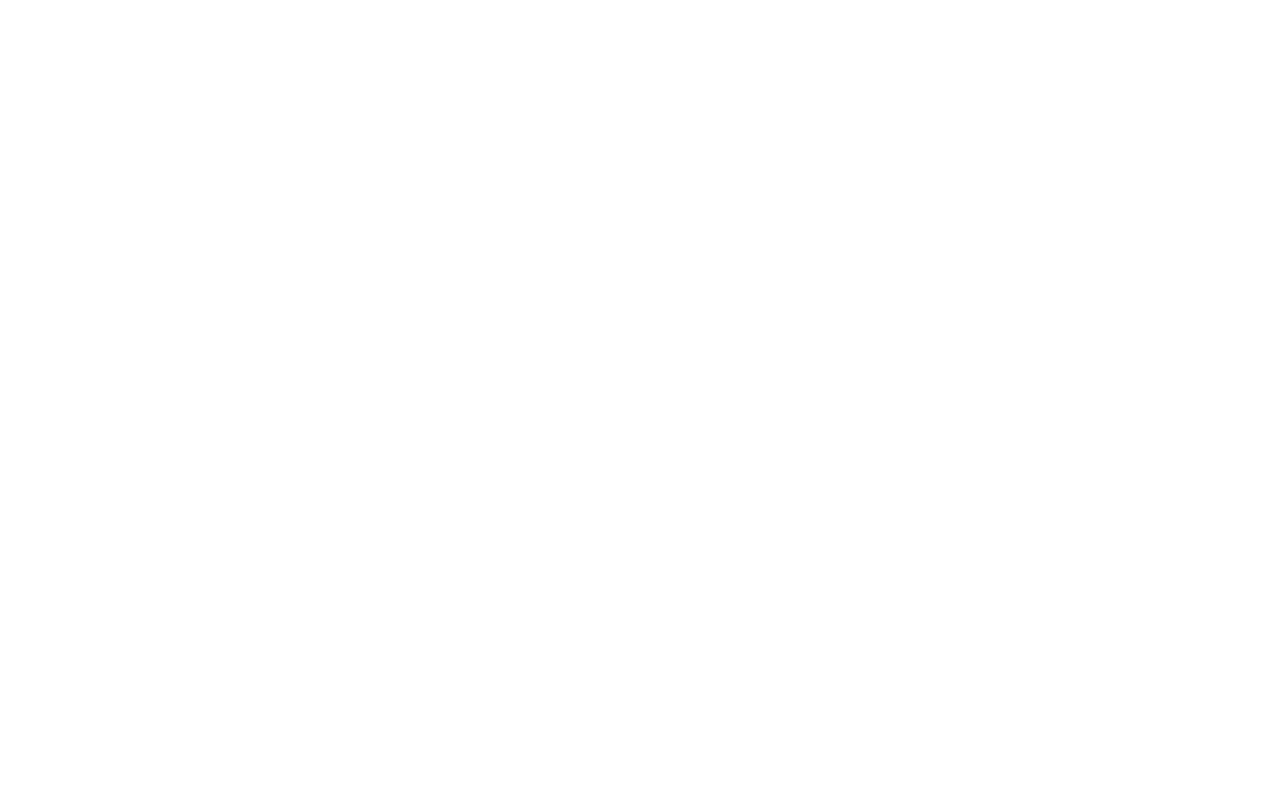
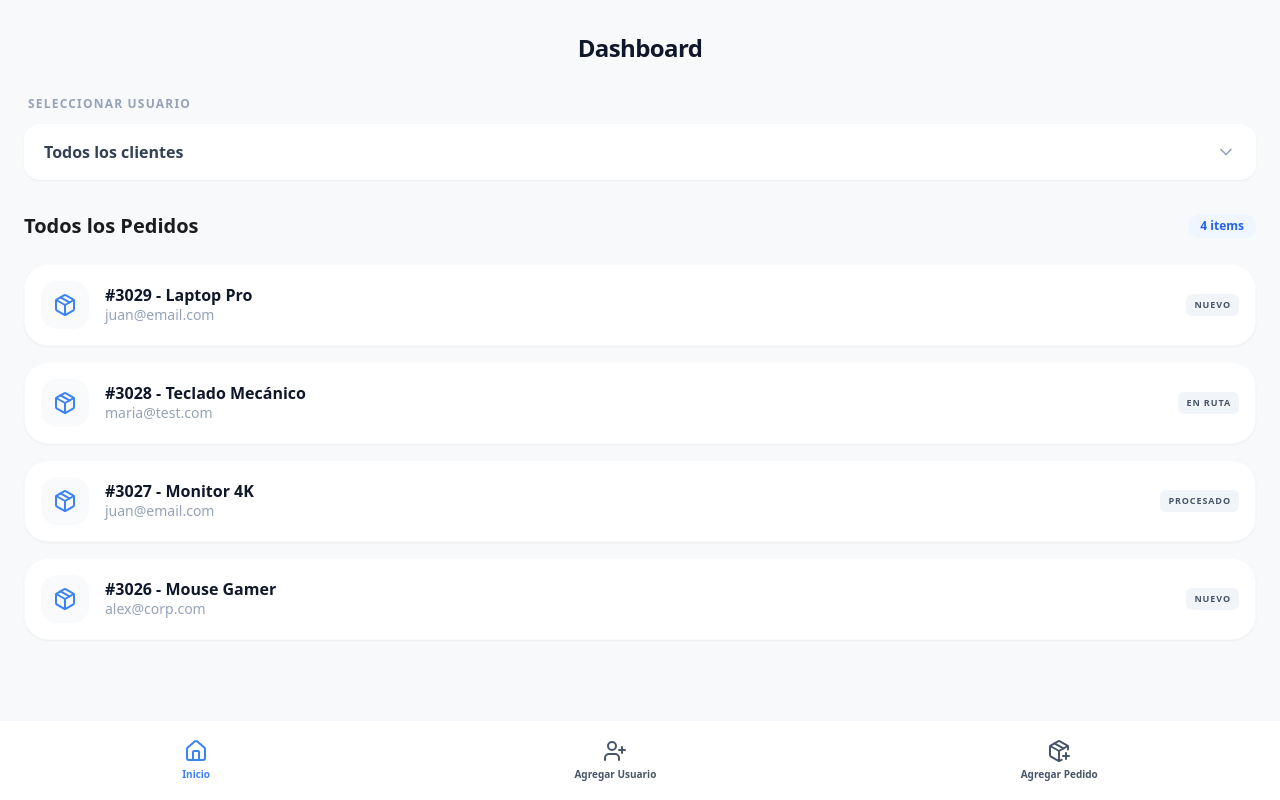
Before and after one commit to GabrielGNP/Diagnostico-Semana0, a React (Vite) app in the folder Frontend/: page / in a window 1280 px wide. Before the commit this address had no page. Built offline with nearby package versions, Linux system fonts and the light colour scheme.

Commit message:
feat: add dashboardPageFinal

```diff
--- a/Frontend/src/App.jsx
+++ b/Frontend/src/App.jsx
@@ -6,7 +6,9 @@ import Dashboard from "./components/Dashboard";
 function App() {
   return (
     <BrowserRouter>
-      <Routes></Routes>
+      <Routes>
+        <Route path="/" element={<Dashboard />} />
+      </Routes>
     </BrowserRouter>
   );
 }
--- a/Frontend/src/components/Dashboard.tsx
+++ b/Frontend/src/components/Dashboard.tsx
@@ -1,234 +1,174 @@
-import React, { useState } from "react";
-import SearchBar from "./SearchBar";
+import React, { useState, useEffect } from "react";
 import {
   Package,
-  Truck,
-  ShoppingBag,
-  CheckCircle2,
+  Home,
+  ChevronDown,
   UserPlus,
-  Home,
-  ClipboardList,
-  User,
+  PackagePlus,
 } from "lucide-react";
+
+interface Usuario {
+  id: number;
+  nombre: string;
+  email: string;
+}
 
 interface Pedido {
   id: string;
   email: string;
-  time: string;
+  producto: string;
   status: string;
-  color: "emerald" | "orange" | "slate";
-  icon: React.ReactNode;
+  color: string;
 }
 
 const Dashboard = () => {
-  const [searchTerm, setSearchTerm] = useState("");
+  const [usuarios, setUsuarios] = useState<Usuario[]>([]);
+  const [usuarioSeleccionado, setUsuarioSeleccionado] = useState("");
+  const [pedidosFiltrados, setPedidosFiltrados] = useState<Pedido[]>([]);
 
-  const pedidos: Pedido[] = [
+  useEffect(() => {
+    const mockUsuarios = [
+      { id: 1, nombre: "Juan Pérez", email: "juan@email.com" },
+      { id: 2, nombre: "María Gómez", email: "maria@test.com" },
+      { id: 3, nombre: "Alex Tech", email: "alex@corp.com" },
+    ];
+    setUsuarios(mockUsuarios);
+
+    const mockTodosLosPedidos = [
       {
         id: "3029",
-      email: "juan.perez@email.com",
-      time: "Hace 2h",
+        email: "juan@email.com",
+        producto: "Laptop Pro",
         status: "NUEVO",
         color: "emerald",
-      icon: <Package className="text-blue-500" />,
       },
       {
         id: "3028",
-      email: "maria.gomez@test.com",
-      time: "Hace 5h",
+        email: "maria@test.com",
+        producto: "Teclado Mecánico",
         status: "EN RUTA",
         color: "orange",
-      icon: <Truck className="text-orange-500" />,
       },
       {
         id: "3027",
-      email: "alex.tech@corp.com",
-      time: "Ayer",
+        email: "juan@email.com",
+        producto: "Monitor 4K",
         status: "PROCESADO",
         color: "slate",
-      icon: <ShoppingBag className="text-blue-500" />,
+      },
+      {
+        id: "3026",
+        email: "alex@corp.com",
+        producto: "Mouse Gamer",
+        status: "NUEVO",
+        color: "emerald",
       },
     ];
 
-  const pedidosFiltrados = pedidos.filter(
-    (pedido) =>
-      pedido.id.toLowerCase().includes(searchTerm.toLowerCase()) ||
-      pedido.email.toLowerCase().includes(searchTerm.toLowerCase()) ||
-      pedido.status.toLowerCase().includes(searchTerm.toLowerCase()),
+    if (usuarioSeleccionado) {
+      const filtrados = mockTodosLosPedidos.filter(
+        (p) => p.email === usuarioSeleccionado,
       );
+      setPedidosFiltrados(filtrados);
+    } else {
+      setPedidosFiltrados(mockTodosLosPedidos);
+    }
+  }, [usuarioSeleccionado]);
 
   return (
     <div className="min-h-screen bg-[#F8F9FB] pb-28 font-sans text-slate-900">
       <header className="flex items-center justify-center px-6 py-8">
-        <h1 className="text-2xl font-black tracking-tight text-[#1A1C1E]">
-          Dashboard
-        </h1>
+        <h1 className="text-2xl font-black tracking-tight">Dashboard</h1>
       </header>
-      <div className="px-6 mb-6">
-        <SearchBar
-          value={searchTerm}
-          onChange={setSearchTerm}
-          placeholder="Buscar pedido por email..."
-        />
-      </div>
-      <div className="px-6 mb-6">
-        <div className="bg-white p-6 rounded-[2rem] shadow-sm border border-slate-50 relative overflow-hidden">
-          <div className="flex justify-between items-start">
-            <div>
-              <p className="text-slate-400 font-medium text-sm mb-1">
-                Pedidos Hoy
-              </p>
-              <h2 className="text-4xl font-black text-[#1A1C1E]">12</h2>{" "}
-            </div>
-            <div className="bg-emerald-50 text-emerald-600 px-2 py-1 rounded-lg flex items-center gap-1 text-xs font-bold">
-              <svg
-                width="10"
-                height="10"
-                viewBox="0 0 24 24"
-                fill="none"
-                stroke="currentColor"
-                strokeWidth="4"
-                strokeLinecap="round"
-                strokeLinejoin="round"
+
+      {/* Selector de Usuarios (Mapeo de Back) */}
+      <div className="px-6 mb-8">
+        <label className="block text-xs font-black text-slate-400 uppercase tracking-widest mb-3 ml-1">
+          Seleccionar Usuario
+        </label>
+        <div className="relative">
+          <select
+            className="w-full pl-5 pr-12 py-4 bg-white border-none rounded-2xl shadow-sm appearance-none outline-none focus:ring-2 focus:ring-blue-400 font-bold text-slate-700 transition-all cursor-pointer"
+            value={usuarioSeleccionado}
+            onChange={(e) => setUsuarioSeleccionado(e.target.value)}
           >
-                <path d="m5 12 7-7 7 7" />
-              </svg>
-              +10%
-            </div>
-          </div>
-          <div className="mt-4 h-8 w-32 bg-[#D8E4FF] rounded-lg opacity-60"></div>{" "}
-        </div>
-      </div>
-      <div className="px-6 grid grid-cols-2 gap-4 mb-10">
-        <div className="bg-white p-5 rounded-[2rem] shadow-sm border border-slate-50 relative overflow-hidden">
-          <p className="text-slate-400 font-medium text-sm mb-1">Pendientes</p>
-          <div className="flex items-baseline gap-2">
-            <span className="text-3xl font-black text-[#1A1C1E]">5</span>
-            <span className="text-xs font-bold text-emerald-500">+2%</span>
-          </div>
-          <div className="mt-4 h-1.5 w-full bg-slate-100 rounded-full overflow-hidden">
-            <div className="h-full w-[40%] bg-blue-500 rounded-full"></div>{" "}
-          </div>
-          <ClipboardList
-            className="absolute -right-2 top-4 text-blue-50 opacity-10"
-            size={80}
-          />
-        </div>
-        <div className="bg-white p-5 rounded-[2rem] shadow-sm border border-slate-50 relative overflow-hidden">
-          <p className="text-slate-400 font-medium text-sm mb-1">Completados</p>
-          <div className="flex items-baseline gap-2">
-            <span className="text-3xl font-black text-[#1A1C1E]">28</span>{" "}
-            <span className="text-xs font-bold text-emerald-500">+15%</span>
-          </div>
-          <div className="mt-4 h-1.5 w-full bg-slate-100 rounded-full overflow-hidden">
-            <div className="h-full w-[85%] bg-emerald-500 rounded-full"></div>{" "}
-          </div>
-          <CheckCircle2
-            className="absolute -right-2 top-4 text-emerald-50 opacity-10"
-            size={80}
+            <option value="">Todos los clientes</option>
+            {usuarios.map((u) => (
+              <option key={u.id} value={u.email}>
+                {u.nombre} ({u.email})
+              </option>
+            ))}
+          </select>
+          <ChevronDown
+            className="absolute right-5 top-1/2 -translate-y-1/2 text-slate-400 pointer-events-none"
+            size={20}
           />
         </div>
       </div>
+
+      {/* Seccion de Pedidos Relacionados */}
       <div className="px-6">
         <div className="flex justify-between items-center mb-6">
           <h3 className="text-xl font-black text-[#1A1C1E]">
-            Pedidos Recientes
+            {usuarioSeleccionado
+              ? `Pedidos de ${usuarioSeleccionado}`
+              : "Todos los Pedidos"}
           </h3>
-          <button className="text-blue-500 font-bold text-sm">Ver todo</button>
+          <span className="bg-blue-50 text-blue-600 px-3 py-1 rounded-full text-xs font-bold">
+            {pedidosFiltrados.length} items
+          </span>
         </div>
+
         <div className="space-y-4">
-          {pedidosFiltrados.map((pedido) => (
-            <PedidoItem
+          {pedidosFiltrados.length > 0 ? (
+            pedidosFiltrados.map((pedido) => (
+              <div
                 key={pedido.id}
-              id={pedido.id}
-              email={pedido.email}
-              time={pedido.time}
-              status={pedido.status}
-              color={pedido.color}
-              icon={pedido.icon}
-            />
-          ))}
-          {pedidosFiltrados.length === 0 && (
-            <div className="text-center py-8 text-slate-400">
-              No se encontraron pedidos
+                className="bg-white p-4 rounded-3xl flex items-center justify-between border border-slate-50 shadow-sm animate-in fade-in zoom-in duration-300"
+              >
+                <div className="flex items-center gap-4">
+                  <div className="w-12 h-12 bg-slate-50 rounded-2xl flex items-center justify-center text-blue-500">
+                    <Package size={24} />
+                  </div>
+                  <div>
+                    <h4 className="font-bold text-slate-900 leading-tight">
+                      #{pedido.id} - {pedido.producto}
+                    </h4>
+                    <p className="text-slate-400 text-sm">{pedido.email}</p>
+                  </div>
+                </div>
+                <span className="text-[9px] font-black px-2 py-1 rounded-md tracking-widest bg-slate-100 text-slate-600 uppercase">
+                  {pedido.status}
+                </span>
+              </div>
+            ))
+          ) : (
+            <div className="text-center py-10 bg-white rounded-3xl border border-dashed border-slate-200">
+              <p className="text-slate-400 font-medium italic">
+                No hay pedidos para este usuario
+              </p>
             </div>
           )}
         </div>
       </div>
-      <nav className="fixed bottom-0 left-0 right-0 bg-white border-t border-slate-100 h-20 flex items-center justify-around px-4 z-50 shadow-[0_-4px_20px_-4px_rgba(0,0,0,0.03)]">
-        <NavItem icon={<Home size={24} />} label="Inicio" active />
-        <NavItem icon={<ClipboardList size={24} />} label="Pedidos" />
-        <button className="flex flex-col items-center gap-1 min-w-[64px]">
-          <div className="w-10 h-10 bg-blue-500 rounded-full flex items-center justify-center text-white shadow-md">
-            <UserPlus size={20} strokeWidth={2.5} />
-          </div>
-          <span className="text-[10px] font-bold text-blue-500">Nuevo</span>
+
+      {/* Navegación */}
+      <nav className="fixed bottom-0 left-0 right-0 bg-white border-t border-slate-100 h-20 flex items-center justify-around z-50">
+        <button className="flex flex-col items-center gap-1 text-blue-500">
+          <Home size={24} />
+          <span className="text-[10px] font-bold">Inicio</span>
         </button>
-        <NavItem icon={<User size={24} />} label="Perfil" />
+        <button className="flex flex-col items-center gap-1 text-slate-600 hover:text-blue-500 transition-colors">
+          <UserPlus size={24} />
+          <span className="text-[10px] font-bold">Agregar Usuario</span>
+        </button>
+        <button className="flex flex-col items-center gap-1 text-slate-600 hover:text-blue-500 transition-colors">
+          <PackagePlus size={24} />
+          <span className="text-[10px] font-bold">Agregar Pedido</span>
+        </button>
       </nav>
     </div>
   );
 };
 
-interface PedidoItemProps {
-  id: string;
-  email: string;
-  time: string;
-  status: string;
-  color: "emerald" | "orange" | "slate";
-  icon: React.ReactNode;
-}
-
-const PedidoItem: React.FC<PedidoItemProps> = ({
-  id,
-  email,
-  time,
-  status,
-  color,
-  icon,
-}) => {
-  const statusColors = {
-    emerald: "bg-emerald-50 text-emerald-600",
-    orange: "bg-orange-50 text-orange-600",
-    slate: "bg-slate-100 text-slate-600",
-  };
-  return (
-    <div className="bg-white p-4 rounded-2xl flex items-center justify-between border border-slate-50 shadow-sm">
-      <div className="flex items-center gap-4">
-        <div className="w-12 h-12 bg-blue-50 rounded-xl flex items-center justify-center">
-          {icon}
-        </div>
-        <div>
-          <h4 className="font-bold text-slate-900 leading-tight">
-            Pedido #{id}
-          </h4>
-          <p className="text-slate-400 text-sm font-medium">{email}</p>{" "}
-        </div>
-      </div>
-      <div className="flex flex-col items-end gap-2">
-        <span className="text-[10px] font-bold text-slate-300">{time}</span>
-        <span
-          className={`text-[9px] font-black px-2 py-1 rounded-md tracking-widest ${statusColors[color]}`}
-        >
-          ● {status}
-        </span>
-      </div>
-    </div>
-  );
-};
-
-interface NavItemProps {
-  icon: React.ReactNode;
-  label: string;
-  active?: boolean;
-}
-
-const NavItem: React.FC<NavItemProps> = ({ icon, label, active = false }) => (
-  <button
-    className={`flex flex-col items-center gap-1 min-w-[64px] ${active ? "text-blue-500" : "text-slate-400"}`}
-  >
-    {" "}
-    {icon} <span className="text-[10px] font-bold">{label}</span>{" "}
-  </button>
-);
 export default Dashboard;
```
Lines whose indentation alone changed are shown as unchanged.
